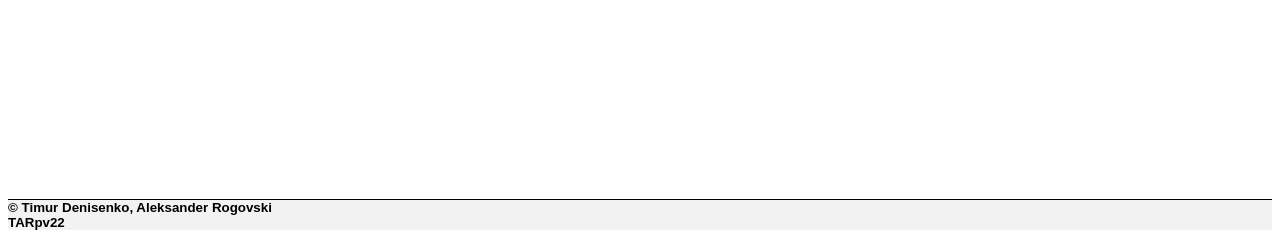
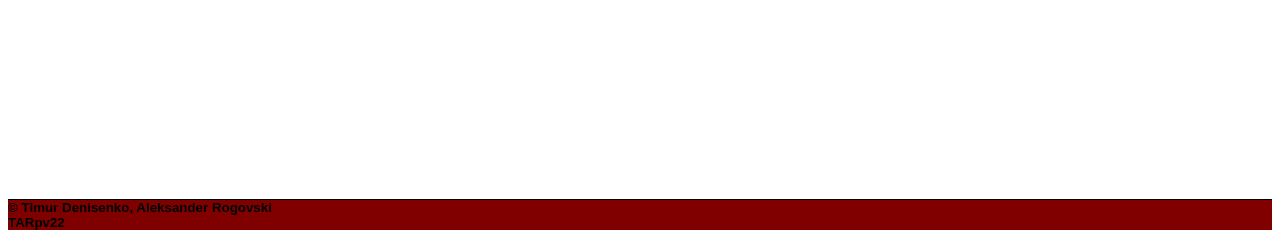
Before and after one commit to tirfall/lennujaam, a PHP site: page /lennuhaldus.php in a window 1280 px wide; the page is wider, and only the part inside the window is pictured. Shown: the part 578-816 px from the top of that part. Run offline with PHP 8.4, Linux system fonts and the light colour scheme.

Commit message:
5: Värvisin taust footer. #800000

```diff
--- a/lennustyle.css
+++ b/lennustyle.css
@@ -95,7 +95,7 @@ footer {
     font-family: Arial;
     font-size: 10pt;
     margin-top: auto;
-    background: #f2f2f2;
+    background: #800000;
 }
 
 ul {
```
